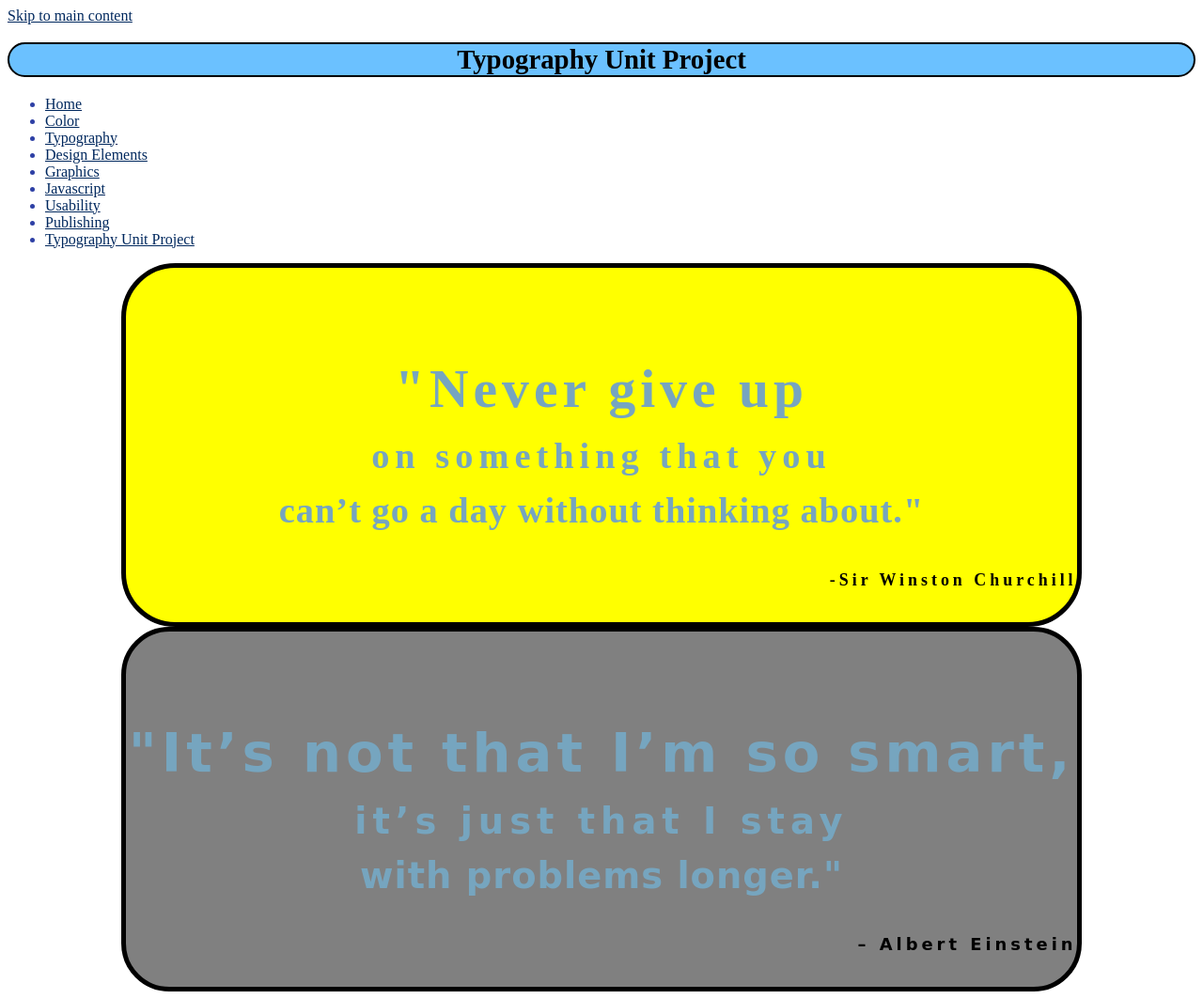
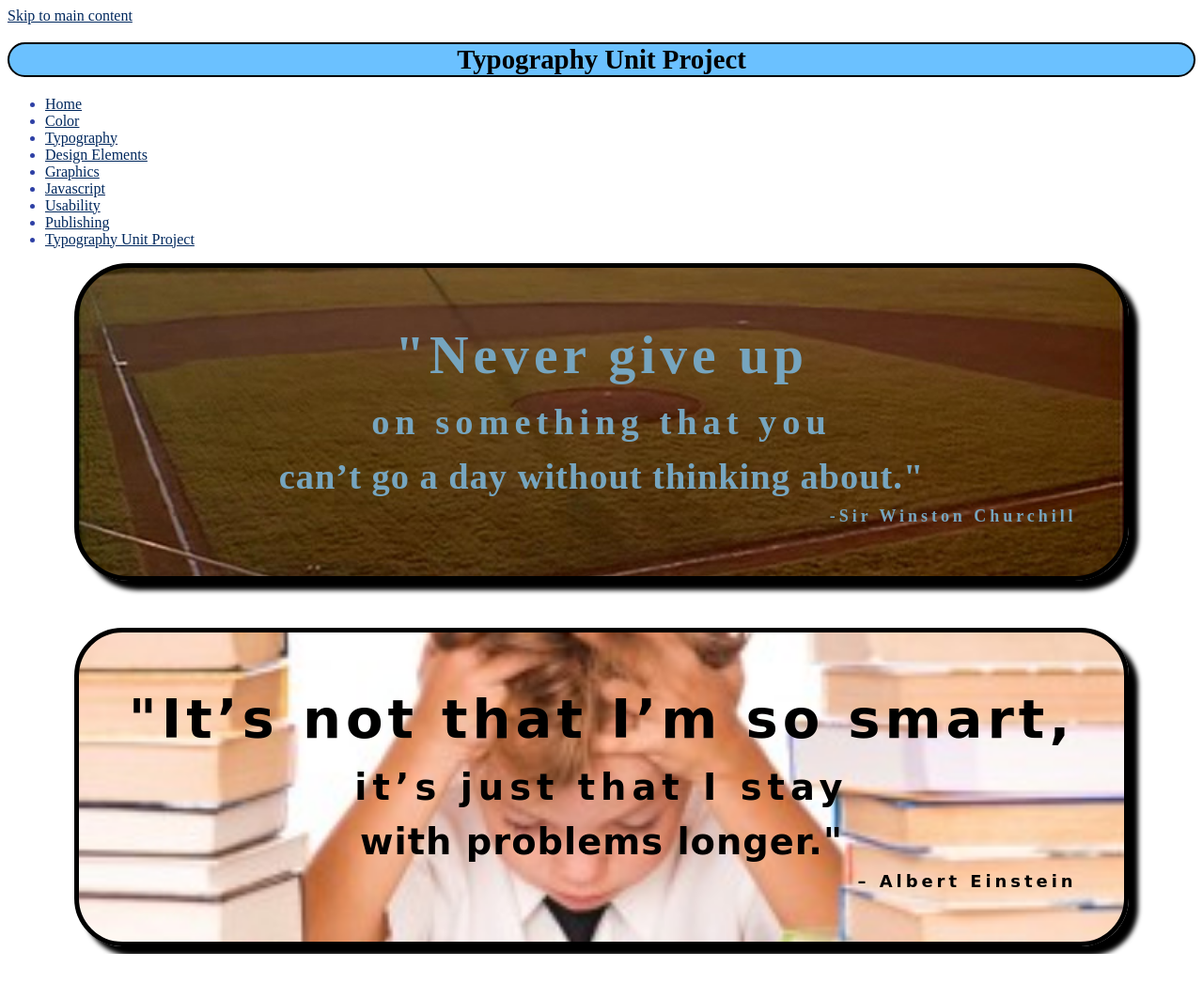
Before and after one commit to mmbmshs/porfolio_matthewmarquez, a plain HTML site: page TypographyUnitProject.html in a window 1280 px wide. Shown: the whole page at 94% size. After the commit the page ends 1015 px from the top, so only its background shows below. Drawn offline with Linux system fonts and the light colour scheme.

Commit message:
added background images to typography unit project

```diff
--- a/TypographyUnitProject.html
+++ b/TypographyUnitProject.html
@@ -32,32 +32,33 @@
 <div class="lines1-4">
 
 
-      <div id="line1"><br>"Never give up</div>
+      <div id="" class='text line1'>
+        "Never give up</div>
 
-      <div id="line2">
-      on something that you <br></div>
+      <div id="line2" class='text'>
+      on something that you </div>
 
-      <div id="line3">
-        can’t go a day without thinking about."<br></div>
-       <div id="line4">
+      <div id="line3" class='text'>
+        can’t go a day without thinking about."</div>
+       <div id="line4" class='text'>
        -Sir Winston Churchill
        </div>
 </div>
 <div class="sqlines1-4">
 
-      <div id="line1"><br>
+      <div id="" class='text sq line1'>
       "It’s not that I’m so smart,
       </div>
 
-      <div id="line2">
-        it’s just that I stay<br>
+      <div id="line2" class='text sq'>
+        it’s just that I stay
       </div>
 
-      <div id="line3">
-         with problems longer."<br>
+      <div id="line3" class='text sq'>
+         with problems longer."
        </div>
 
-      <div id="line4">
+      <div id="line4" class='text sq'>
          – Albert Einstein
        </div>
 
--- a/styles/Unitproject.css
+++ b/styles/Unitproject.css
@@ -1,70 +1,76 @@
-#line1{
-  font-size: 4.5em;
-  letter-spacing: 5px;
+.text {
   font-style: sans-serif;
-  font-weight: bold;
-  text-align: center;
-  line-height: 150%;
-  font-weight: 900;
-  color: #76A5BF;
-}
-#line2{
-  font-size: 3em;
-  letter-spacing: 6px;
-  font-style: sans-serif;
-  font-weight: bold;
   text-align: center;
   line-height: 150%;
   font-weight: 900;
   color:#76A5BF;
 }
+
+.line1{
+  font-size: 4.5em;
+  letter-spacing: 5px;
+
+}
+#line2{
+  font-size: 3em;
+  letter-spacing: 6px;
+
+}
 #line3{
   font-size: 3em;
   letter-spacing: 1px;
-  font-style: sans-serif;
-  font-weight: bold;
-  text-align: center;
-  line-height: 150%;
-  font-weight: 900;
-  color:#76A5BF;
+
 }
 #line4{
   font-size: 1.4em;
   letter-spacing: 4px;
-  font-style: sans-serif;
-  font-weight: bold;
-  text-align: center;
-  line-height: 500%;
-  font-weight: 900;
-  color:black;
   text-align: right;
 }
 .lines1-4{
   color: #000;
-  background-color:yellow ;
   width: 80%;
   margin: 0 auto;
   border: .4em solid black;
   border-radius: 4.5em;
   font-size: .8em;
   font-weight: lighter;
-  font-family: anton;
+  /*font-family: anton;*/
   letter-spacing: 4px;
   text-align: justify;
   line-height: 500%;
+  box-shadow: 10px 10px 5px;
+  margin-bottom: 50px;
+  background-image: url( "../images/FieldOfDreams_baseball1.jpg");
+  background-repeat: no-repeat;
+  background-size: cover;
+  background-position: center center;
+  padding-top: 50px;
+  padding-bottom: 50px;
+  padding-left: 50px;
+  padding-right: 50px;
 }
 
 .sqlines1-4{
-  color: #000;
-  background-color:gray ;
   width: 80%;
   margin: 0 auto;
   border: .4em solid black;
   border-radius: 4em;
   font-size: .8em;
-  font-weight: lighter;
+  font-weight: bold;
   font-family: cursive;
   letter-spacing: 4px;
-  text-align: justify;
   line-height: 500%;
+  box-shadow: 10px 10px 5px black;
+  background-image: url("../images/studying.jpg");
+  background-repeat: no-repeat;
+  background-size: cover;
+  background-position: center center;
+  padding-top: 50px;
+  padding-bottom: 50px;
+  padding-left: 50px;
+  padding-right: 50px;
 }
+
+.sq {
+  color: black;
+}
```
Also changed, not shown: images/FieldOfDreams_baseball1.jpg (added), images/studying.jpg (added).
